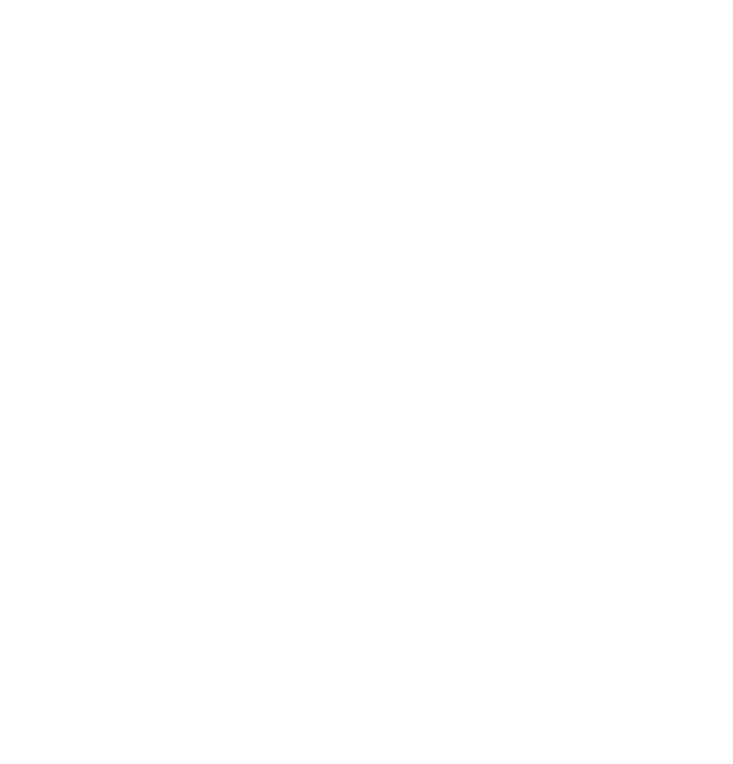
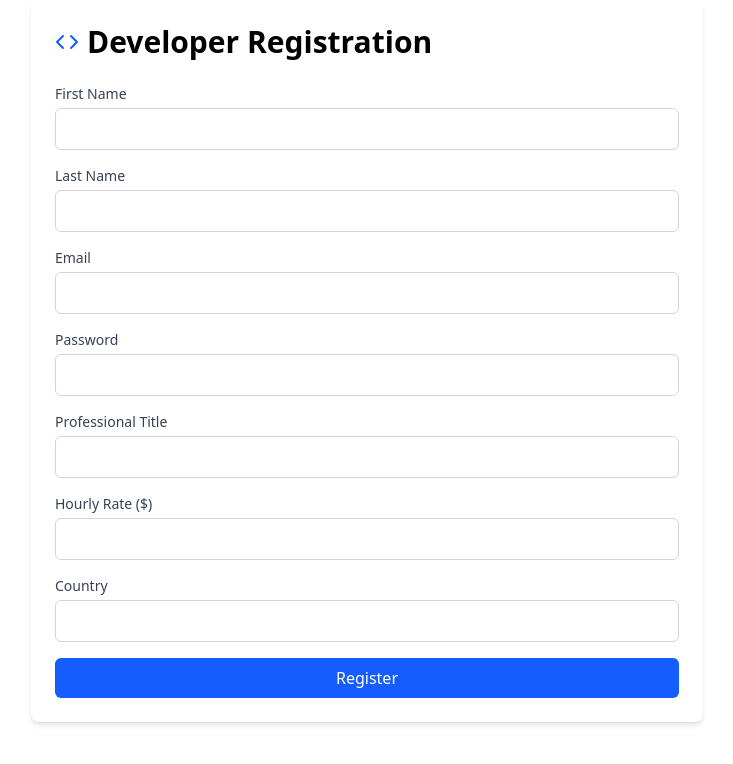
Before and after one commit to mohdaman7/Freelancer-Project, a React (Vite) app in the folder frontend/: page /freelancer-register in a window 1280 px wide. Shown: the top 764 px of the page, without its empty margins (273-1006 px from the left). Built offline with nearby package versions, Linux system fonts and the light colour scheme.

Commit message:
developer controller

```diff
--- a/frontend/src/user/AppUser.jsx
+++ b/frontend/src/user/AppUser.jsx
@@ -3,6 +3,7 @@
 import GetStartedPage from './components/GetStarted';
 import ClientRegister from './pages/ClientRegister';
 import ClientLogin from './pages/ClientLogin';
+import DeveloperRegister from './pages/DeveloperRegister';
 
 const AppUser = () => {
   return (
@@ -11,6 +12,7 @@
         <Route path='/get-started' element={<GetStartedPage/>}/>
         <Route path='/client-register' element={<ClientRegister/>} />
         <Route path='/client-login' element={<ClientLogin/>}/>
+        <Route path='/freelancer-register' element={<DeveloperRegister/>}/>
     </Routes>
   )
 }
--- /dev/null
+++ b/frontend/src/user/pages/DeveloperRegister.jsx
@@ -0,0 +1,161 @@
+import { useState } from 'react';
+import { useFormik } from 'formik';
+import * as Yup from 'yup';
+import DeveloperAuthJoi from '../validations/developerValidation';
+import { Code, Briefcase, Globe, Github, Linkedin } from 'lucide-react';
+
+const DeveloperRegister = () => {
+  const [skills, setSkills] = useState([]);
+
+  const formik = useFormik({
+    initialValues: {
+      firstName: '',
+      lastName: '',
+      email: '',
+      password: '',
+      title: '',
+      hourlyRate: '',
+      skills: [],
+      country: ''
+    },
+    validationSchema: Yup.object({
+      // Convert Joi schema to Yup or use Joi directly
+    }),
+    onSubmit: async (values) => {
+      try {
+        const { error } = DeveloperAuthJoi.validate(values);
+        if (error) throw new Error(error.details[0].message);
+
+        // Add API call to register developer
+        console.log('Registration data:', values);
+      } catch (err) {
+        console.error('Registration error:', err.message);
+      }
+    }
+  });
+
+  return (
+    <div className="max-w-2xl mx-auto p-6 bg-white rounded-lg shadow-md">
+      <h2 className="text-3xl font-bold mb-6 flex items-center gap-2">
+        <Code className="text-blue-600" /> Developer Registration
+      </h2>
+
+      <form onSubmit={formik.handleSubmit} className="space-y-4">
+        {/* First Name */}
+        <div>
+          <label className="block text-sm font-medium text-gray-700">First Name</label>
+          <input
+            type="text"
+            name="firstName"
+            value={formik.values.firstName}
+            onChange={formik.handleChange}
+            className="mt-1 block w-full p-2 border border-gray-300 rounded-md"
+          />
+          {formik.errors.firstName && (
+            <p className="text-red-500 text-sm">{formik.errors.firstName}</p>
+          )}
+        </div>
+
+        {/* Last Name */}
+        <div>
+          <label className="block text-sm font-medium text-gray-700">Last Name</label>
+          <input
+            type="text"
+            name="lastName"
+            value={formik.values.lastName}
+            onChange={formik.handleChange}
+            className="mt-1 block w-full p-2 border border-gray-300 rounded-md"
+          />
+          {formik.errors.lastName && (
+            <p className="text-red-500 text-sm">{formik.errors.lastName}</p>
+          )}
+        </div>
+
+        {/* Email */}
+        <div>
+          <label className="block text-sm font-medium text-gray-700">Email</label>
+          <input
+            type="email"
+            name="email"
+            value={formik.values.email}
+            onChange={formik.handleChange}
+            className="mt-1 block w-full p-2 border border-gray-300 rounded-md"
+          />
+          {formik.errors.email && (
+            <p className="text-red-500 text-sm">{formik.errors.email}</p>
+          )}
+        </div>
+
+        {/* Password */}
+        <div>
+          <label className="block text-sm font-medium text-gray-700">Password</label>
+          <input
+            type="password"
+            name="password"
+            value={formik.values.password}
+            onChange={formik.handleChange}
+            className="mt-1 block w-full p-2 border border-gray-300 rounded-md"
+          />
+          {formik.errors.password && (
+            <p className="text-red-500 text-sm">{formik.errors.password}</p>
+          )}
+        </div>
+
+        {/* Title */}
+        <div>
+          <label className="block text-sm font-medium text-gray-700">Professional Title</label>
+          <input
+            type="text"
+            name="title"
+            value={formik.values.title}
+            onChange={formik.handleChange}
+            className="mt-1 block w-full p-2 border border-gray-300 rounded-md"
+          />
+          {formik.errors.title && (
+            <p className="text-red-500 text-sm">{formik.errors.title}</p>
+          )}
+        </div>
+
+        {/* Hourly Rate */}
+        <div>
+          <label className="block text-sm font-medium text-gray-700">Hourly Rate ($)</label>
+          <input
+            type="number"
+            name="hourlyRate"
+            value={formik.values.hourlyRate}
+            onChange={formik.handleChange}
+            className="mt-1 block w-full p-2 border border-gray-300 rounded-md"
+          />
+          {formik.errors.hourlyRate && (
+            <p className="text-red-500 text-sm">{formik.errors.hourlyRate}</p>
+          )}
+        </div>
+
+        {/* Country */}
+        <div>
+          <label className="block text-sm font-medium text-gray-700">Country</label>
+          <input
+            type="text"
+            name="country"
+            value={formik.values.country}
+            onChange={formik.handleChange}
+            className="mt-1 block w-full p-2 border border-gray-300 rounded-md"
+          />
+          {formik.errors.country && (
+            <p className="text-red-500 text-sm">{formik.errors.country}</p>
+          )}
+        </div>
+
+        {/* Submit Button */}
+        <button
+          type="submit"
+          className="w-full bg-blue-600 text-white p-2 rounded-md hover:bg-blue-700"
+        >
+          Register
+        </button>
+      </form>
+    </div>
+  );
+};
+
+export default DeveloperRegister;
```
Also changed, not shown: 2 other files (tests, documents, lock files or other folders).
